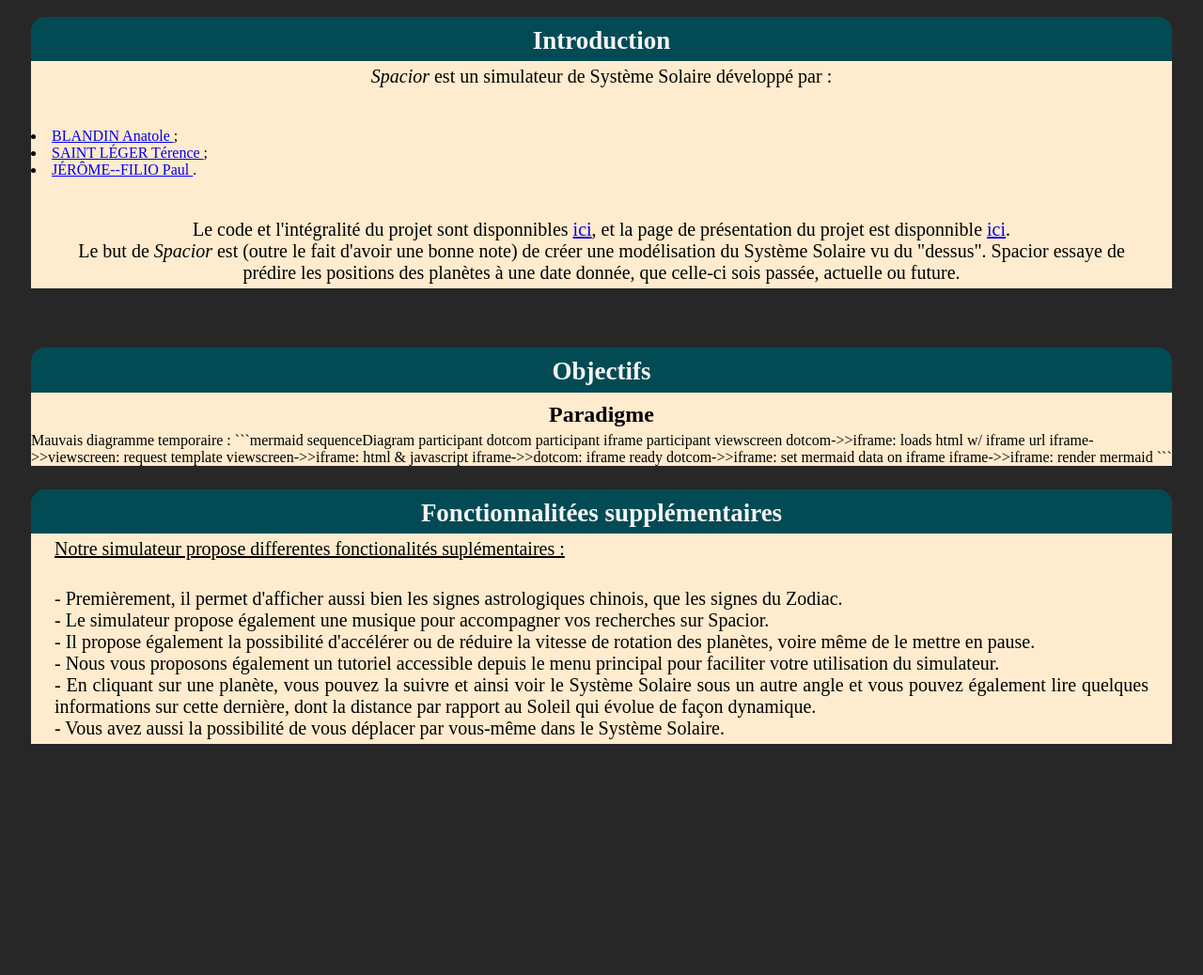
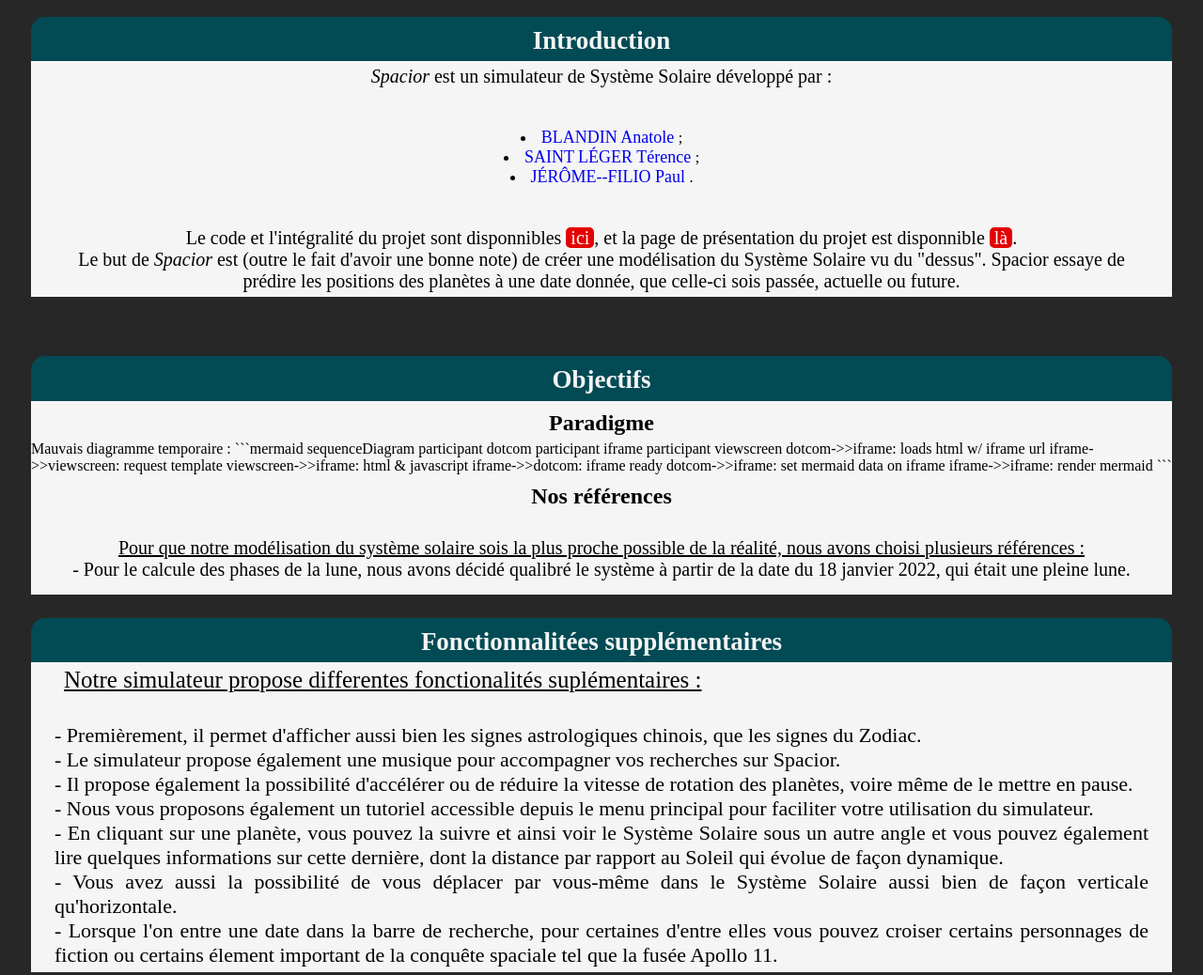
Before and after one commit to PaulJeFi/solar-system, a plain HTML site: page docs/html/rapport.html in a window 1280 px wide. Shown: the part 320-1358 px from the top of the page at 94% size. Before the commit the page ends 1132 px from the top, so only its background shows below. Drawn offline with Linux system fonts and the light colour scheme.

Commit message:
update site

````diff
--- a/docs/html/rapport.html
+++ b/docs/html/rapport.html
@@ -9,6 +9,7 @@
 
 
     <body>
+        <!-- bannière -->
         <header class="ban">
             <div class="logo">
                 <img src="https://raw.githubusercontent.com/PaulJeFi/solar-system/main/simulator/images/logo2.png">
@@ -21,7 +22,9 @@
         </header>
 
         <div class="ligne"></div>
+        <!-- fin de la bannière -->
 
+        <!-- intro -->
         <h1 class="titre"><u>Rapport du projet <i>Spacior</i></u></h1>
         <h2 class="titre">Introduction</h2>
         <div class="intro">
@@ -48,9 +51,9 @@
             <br>
             <p>
                 Le code et l'intégralité du projet sont disponnibles
-                <a href="https://github.com/PaulJeFi/solar-system">ici</a>, et
+                <a class="lien" href="https://github.com/PaulJeFi/solar-system">ici</a>, et
                 la page de présentation du projet est disponnible
-                <a href="../index.html">ici</a>.
+                <a class="lien" href="../index.html">là</a>.
                 <br>
                 Le but de <i>Spacior</i> est (outre le fait d'avoir une bonne
                 note) de créer une modélisation du Système Solaire vu du
@@ -60,6 +63,8 @@
             </p>
         </div>
         <br>
+
+        <!-- developpement -->
         <h2 class="titre">Objectifs</h2>
         <h2 class="tip">Paradigme</h2>
 
@@ -85,8 +90,20 @@
                 dotcom->>iframe: set mermaid data on iframe
                 iframe->>iframe: render mermaid
             ```
+        </div>
 
+        <div class="inter-titre">
+            <h2 class="tip">Nos références</h2>
+            <p class="reference">
+                <u>Pour que notre modélisation du système solaire sois la plus proche possible de
+                la réalité, nous avons choisi plusieurs références :</u>
+                <br>
+                    - Pour le calcule des phases de la lune, nous avons décidé qualibré le système
+                    à partir de la date du 18 janvier 2022, qui était une pleine lune.
+            </p>
         </div>
+
+        <!-- fonctionnalités supplémentaires -->
         <h2 class="titre">Fonctionnalitées supplémentaires</h2>
         <div class="fonctionalites">
             <p class="accroche">
@@ -113,7 +130,12 @@
                 distance par rapport au Soleil qui évolue de façon dynamique.
                 <br>
                 - Vous avez aussi la possibilité de vous déplacer par vous-même
-                dans le Système Solaire.
+                dans le Système Solaire aussi bien de façon verticale qu'horizontale.
+                <br>
+                - Lorsque l'on entre une date dans la barre de recherche, pour certaines
+                d'entre elles vous pouvez croiser certains personnages de fiction ou
+                certains élement important de la conquête spaciale tel que la fusée Apollo 11.
+                <br>
             </p>
         </div>
 
--- a/docs/html/style.css
+++ b/docs/html/style.css
@@ -12,7 +12,7 @@ header.ban{
 }
 div.logo{
     margin-top: 5px;
-    margin-left: 300px;
+    margin-left: 23%;
     height: 145px;
     /* width: 150px; */
 }
@@ -55,7 +55,7 @@ h2.titre{
 
 /* partie d'introduction */
 div.intro{
-    background-color: blanchedalmond;
+    background-color: whitesmoke;
     margin-top: -25px;
     margin-left: 25px;
     margin-right: 25px;
@@ -68,15 +68,26 @@ div.intro p{
     padding: 5px;
     font-size: 20px;
 }
-div.intro br li {
+div.intro li{
+    text-align: center;
+}
+div.intro li a{
     text-decoration: none;
-    text-align: center;
-    padding-left: 250px;
+    font-size: 18px;
+}
+
+div.intro a.lien{
+    text-decoration: none;
+    color: white;
+    background-color: rgb(228, 0, 0);
+    border-radius: 5px;
+    padding-left: 5px;
+    padding-right: 5px;
 }
 
 /* partie de developpement avec paradigme */
 h2.tip{
-    background-color: blanchedalmond;
+    background-color: whitesmoke;
     margin-top: -25px;
     margin-left: 25px;
     margin-right: 25px;
@@ -85,15 +96,27 @@ h2.tip{
     text-align: center;
 }
 div.tip{
-    background-color: blanchedalmond;
+    background-color: whitesmoke;
     margin-top: -25px;
     margin-left: 25px;
     margin-right: 25px;
+    margin-bottom: 25px;
+}
+
+div.inter-titre{
+    background-color: whitesmoke;
+    margin: 25px;
+}
+
+div.inter-titre p.reference{
+    font-size: 20px;
+    text-align: center;
+    padding-bottom: 15px;
 }
 
 /* partie fonctionalités */
 div.fontionalite p{
-    background-color: blanchedalmond;
+    background-color: whitesmoke;
     height: 100px;
     margin-top: -25px;
     margin-left: 25px;
@@ -103,7 +126,7 @@ div.fontionalite p{
 
 /* bas de page */
 div.fonctionalites{
-    background-color: blanchedalmond;
+    background-color: whitesmoke;
     margin-top: -25px;
     margin-left: 25px;
     margin-right: 25px;
@@ -117,13 +140,40 @@ div.fonctionalites p{
     font-size: 20px;
 }
 
-p.accroche{
-    text-align: center;
+p.accroche u{
     padding: 10px;
     font-size: 25px;
+}
+div.fonctionalites p{
+    font-size: 22px;
 }
 
 
 body{
     background-color: #272727;
 }
+
+div.lignefinale{
+    margin-top: 50px;
+    height: 5px;
+    background-color: #fbaf00;
+    margin-left: -10px;
+    margin-right: -10px;
+    box-shadow: 0px 0px 10px 0px;
+}
+
+/* mise en page lien vers rapport sur page d'accueil */
+
+div.lien{
+    height: 50px;
+    font-size: 40px;
+    text-align: center;
+    background-color: rgb(221, 0, 0);
+    margin: 50px;
+    border: 20px;
+    border-radius: 10px;
+}
+div.lien a{
+    color: white;
+    text-decoration: none;
+}
````
Also changed, not shown: docs/index.html (+18 -1 lines).
